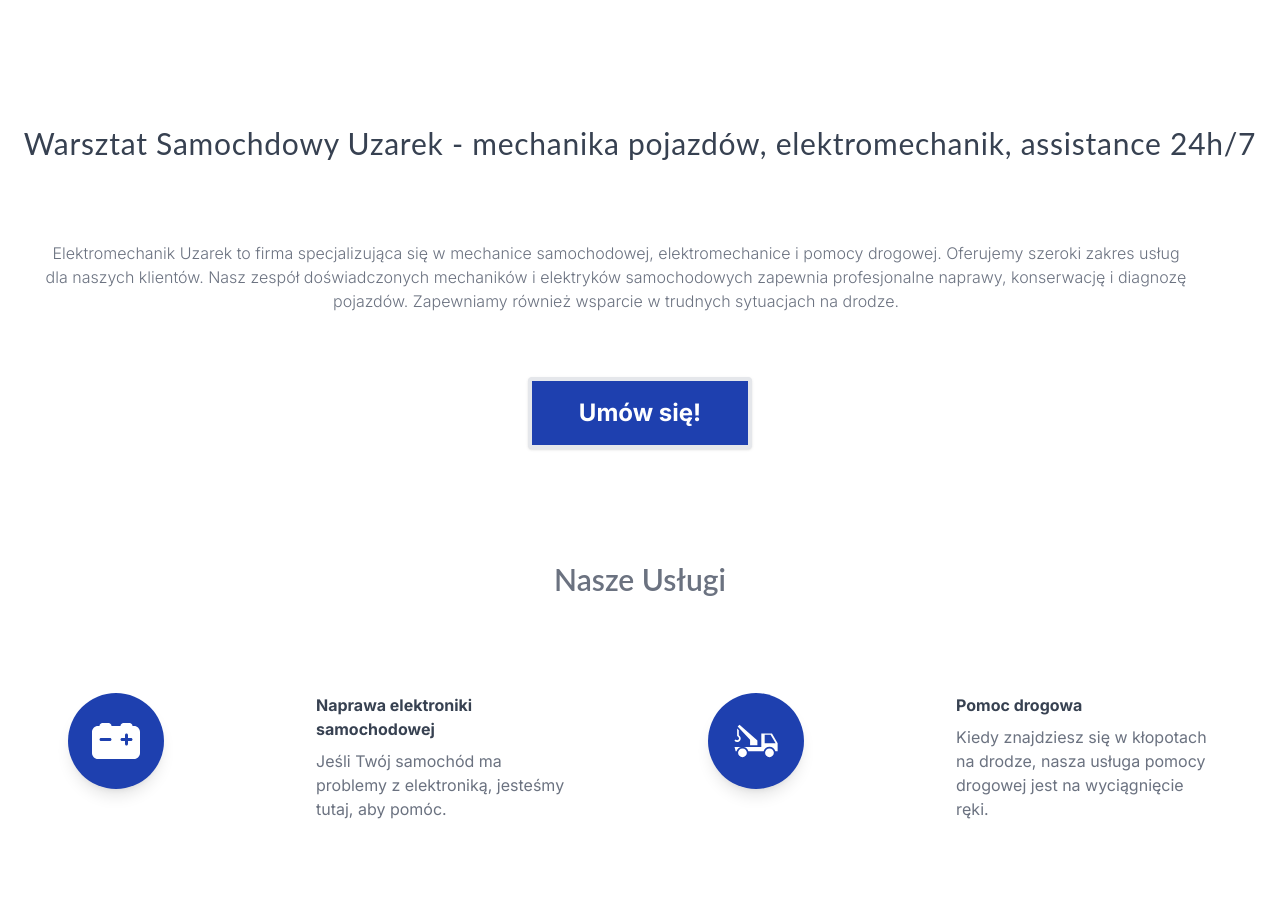
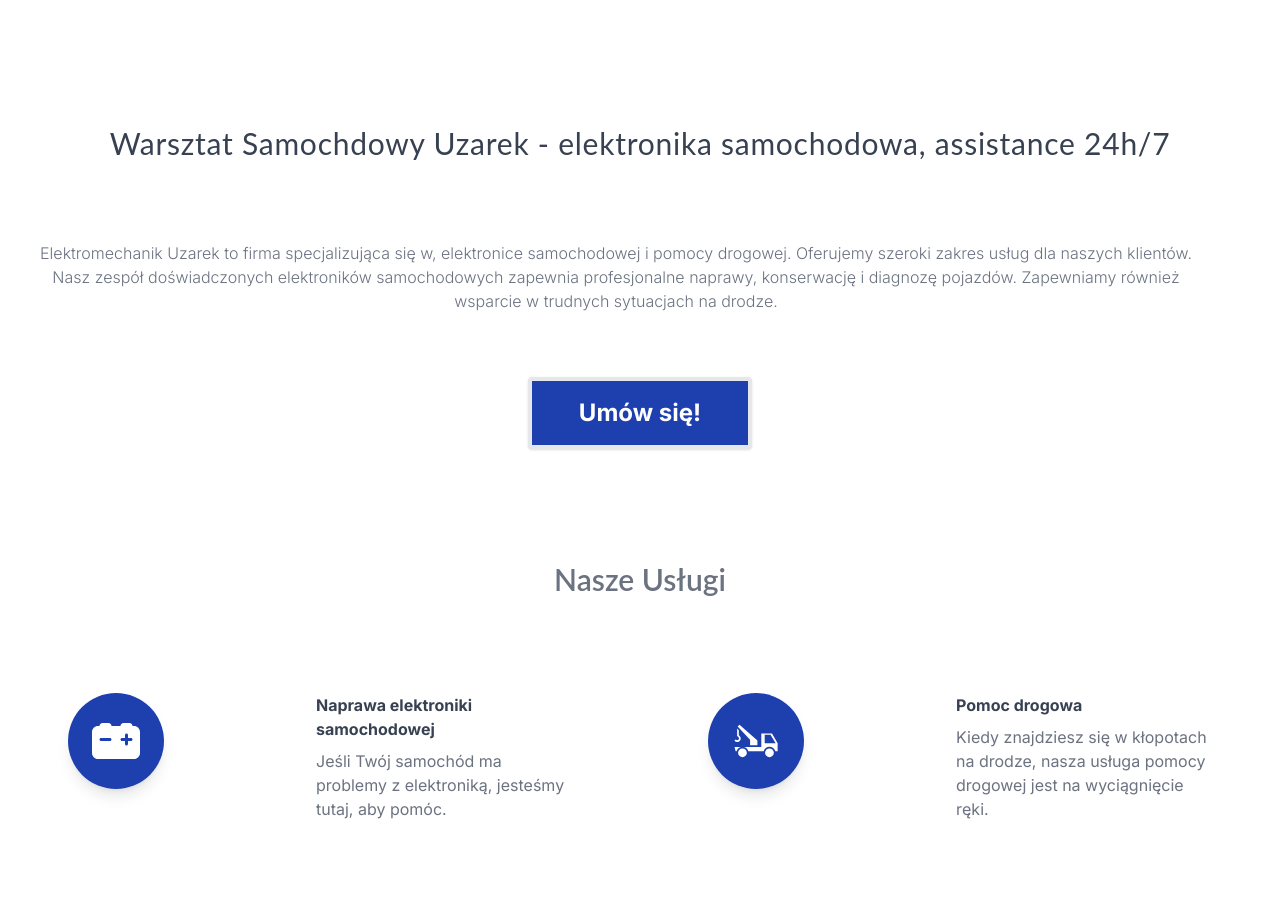
Before and after one commit to Glakuta/mechanik-chelm, a Next.js app in the folder mechanik-chelm/: page / in a window 1280 px wide. Shown: the part 880-1795 px from the top of the page. Built offline with nearby package versions, Linux system fonts and the light colour scheme.

Commit message:
Change text

```diff
--- a/mechanik-chelm/src/components/MainPageComponents/AboutUs.tsx
+++ b/mechanik-chelm/src/components/MainPageComponents/AboutUs.tsx
@@ -6,14 +6,12 @@ const AboutUs = (props: Props) => {
   return (
     <section className="mt-96">
       <h2 className="gap-4 mb-20 text-3xl font-normal tracking-wide text-center text-gray-700 max-w font-OpenSans">
-        Warsztat Samochdowy Uzarek - mechanika pojazdów, elektromechanik,
+        Warsztat Samochdowy Uzarek - elektronika samochodowa,
         assistance 24h/7
       </h2>
       <p className="max-w-6xl m-10 font-light text-center text-gray-500">
-        Elektromechanik Uzarek to firma specjalizująca się w mechanice
-        samochodowej, elektromechanice i pomocy drogowej. Oferujemy szeroki
-        zakres usług dla naszych klientów. Nasz zespół doświadczonych mechaników
-        i elektryków samochodowych zapewnia profesjonalne naprawy, konserwację i
+        Elektromechanik Uzarek to firma specjalizująca się w, elektronice samochodowej i pomocy drogowej. Oferujemy szeroki
+        zakres usług dla naszych klientów. Nasz zespół doświadczonych elektroników samochodowych zapewnia profesjonalne naprawy, konserwację i
         diagnozę pojazdów. Zapewniamy również wsparcie w trudnych sytuacjach na
         drodze.
       </p>
```
